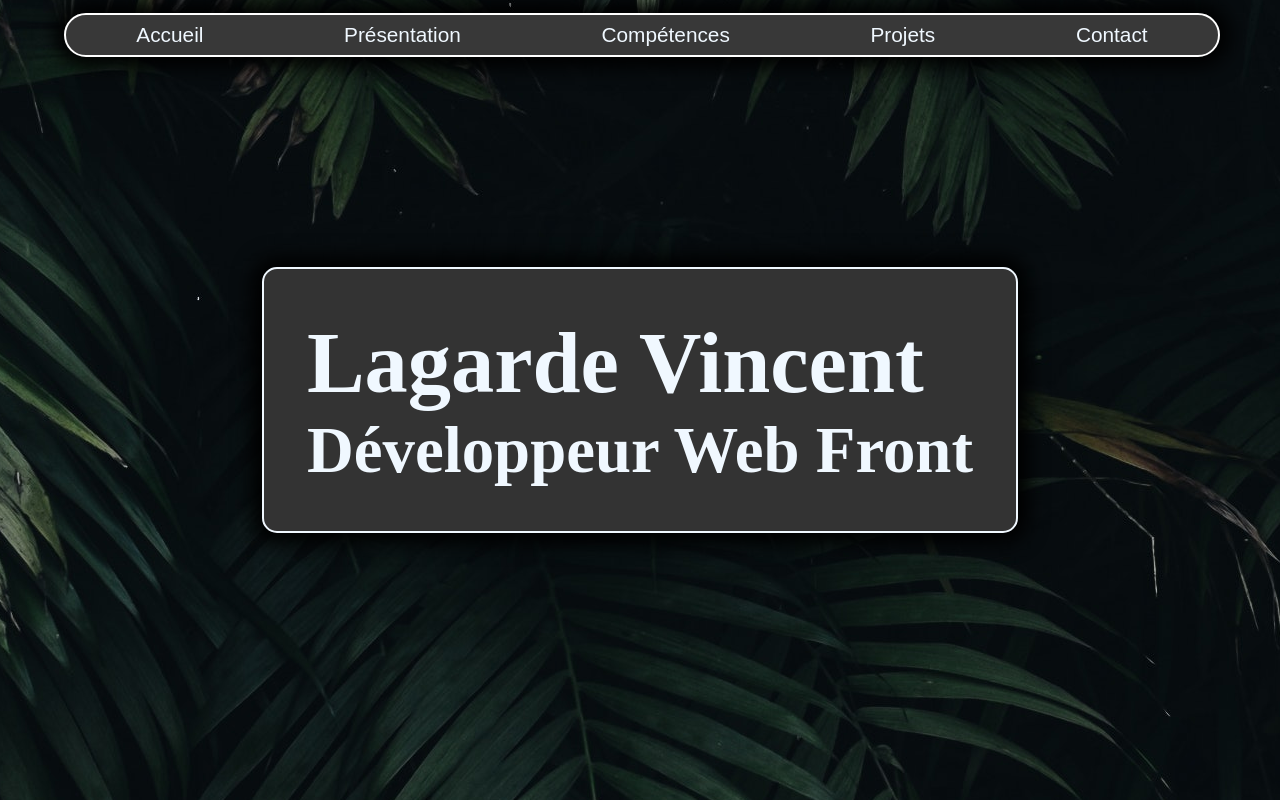
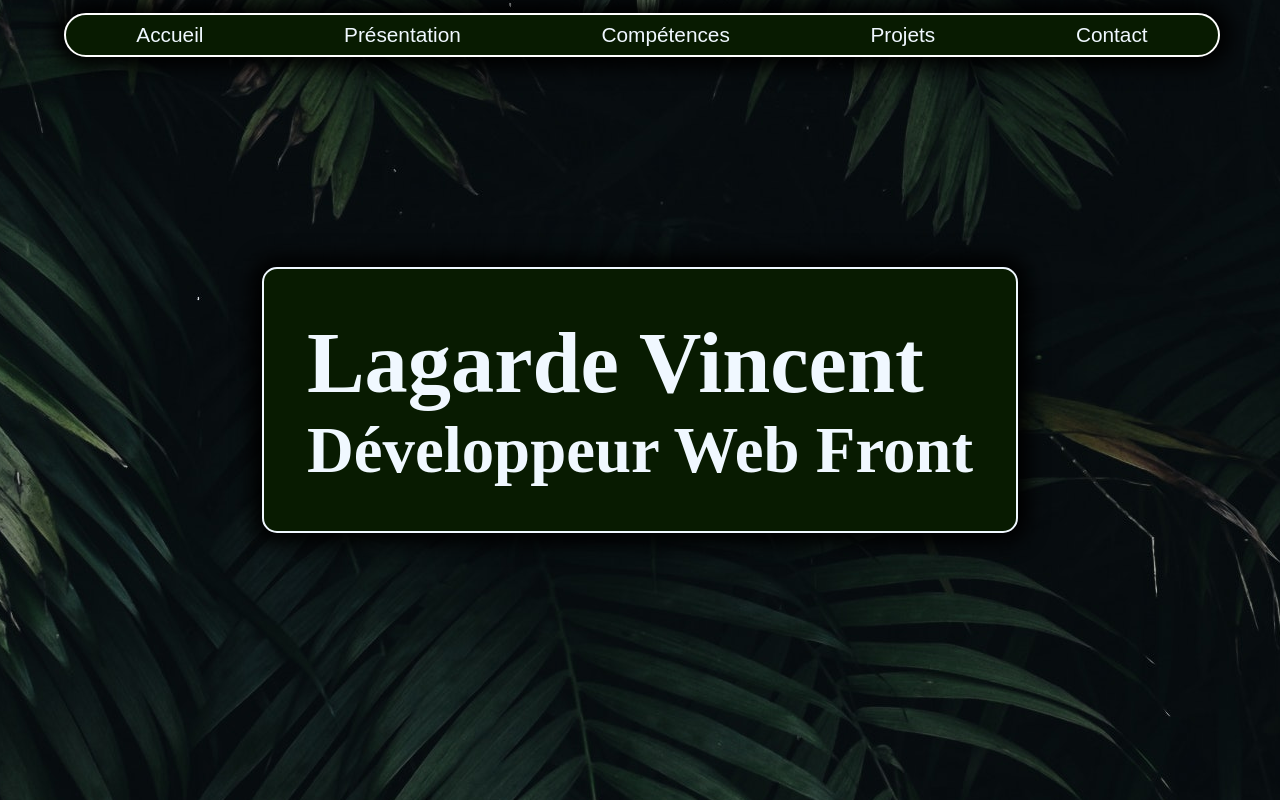
Before and after one commit to Vince-lgd/Portefolio, a React (Vite) app: page / in a window 1280 px wide. Built offline with nearby package versions, Linux system fonts and the light colour scheme.

Commit message:
change background

```diff
--- a/src/components/Section4.jsx
+++ b/src/components/Section4.jsx
@@ -11,7 +11,7 @@ const Section4 = () => {
     slidesToShow: 1,
     slidesToScroll: 1,
     autoplay: true,
-    autoplaySpeed: 2200,
+    autoplaySpeed: 2500,
     pauseOnHover: true,
     responsive: [
       {
--- a/src/components/Section5.jsx
+++ b/src/components/Section5.jsx
@@ -18,8 +18,10 @@ const Section5 = () => {
         </div>
         <div className="contact__container__link__text">
           <p>
-            Hesitez pas à me contacter, je suis disponible dès que possible. Si
-            vous avez des besoins de plus de renseignements contactez moi.
+            Je suis actuellment à la recherche d'une entreprise pour une
+            alternance débutant le 12 Septembre 2022, je suis disponible dès que
+            possible. Hesitez pas à me contacter, Si vous avez besoins de plus
+            de renseignements envoyez moi un petit message.
           </p>
         </div>
       </div>
--- a/src/styles/_contact.scss
+++ b/src/styles/_contact.scss
@@ -6,6 +6,7 @@
   height: 100vh;
   background-color: rgb(20, 20, 20);
   color: aliceblue;
+
   a {
     text-decoration: none;
     color: aliceblue;
@@ -21,12 +22,12 @@
       flex-direction: column;
       align-items: flex-start;
       gap: 20px;
-    }
-    &__text {
-      font-size: 3rem;
-      width: 100%;
-      text-align: center;
-      align-items: flex-end;
+      &__text {
+        display: flex;
+        font-size: 1.5rem;
+        width: 50%;
+        text-align: center;
+      }
     }
   }
 }
--- a/src/styles/_home.scss
+++ b/src/styles/_home.scss
@@ -23,7 +23,7 @@
     font-size: 2.7rem;
     border: 2px solid aliceblue;
     border-radius: 15px;
-    background-color: rgb(51, 51, 51);
+    background-color: rgb(8, 27, 1);
     backdrop-filter: blur(2px);
     box-shadow: 0px 0px 20px 10px black;
     color: aliceblue;
--- a/src/styles/_navbar.scss
+++ b/src/styles/_navbar.scss
@@ -6,7 +6,7 @@
   z-index: 2;
   border: 2px solid white;
   border-radius: 20rem;
-  background-color: rgb(56, 56, 56);
+  background-color: rgb(8, 27, 1);
   backdrop-filter: blur(2px);
   box-shadow: 0px 0px 20px 10px rgb(0, 0, 0);
   align-items: center;
@@ -14,7 +14,7 @@
   margin-left: 4rem;
   button {
     font-size: 1.3rem;
-    background-color: rgb(56, 56, 56);
+    background-color: rgb(8, 27, 1);
     color: aliceblue;
     border: none;
     cursor: pointer;
--- a/src/styles/_presentation.scss
+++ b/src/styles/_presentation.scss
@@ -5,7 +5,7 @@
   align-items: center;
   font-size: 1.5rem;
   height: 100vh;
-  background-color: rgb(49, 48, 48);
+  background-color: rgb(48, 49, 48);
   color: aliceblue;
 
   &__desc {
```
